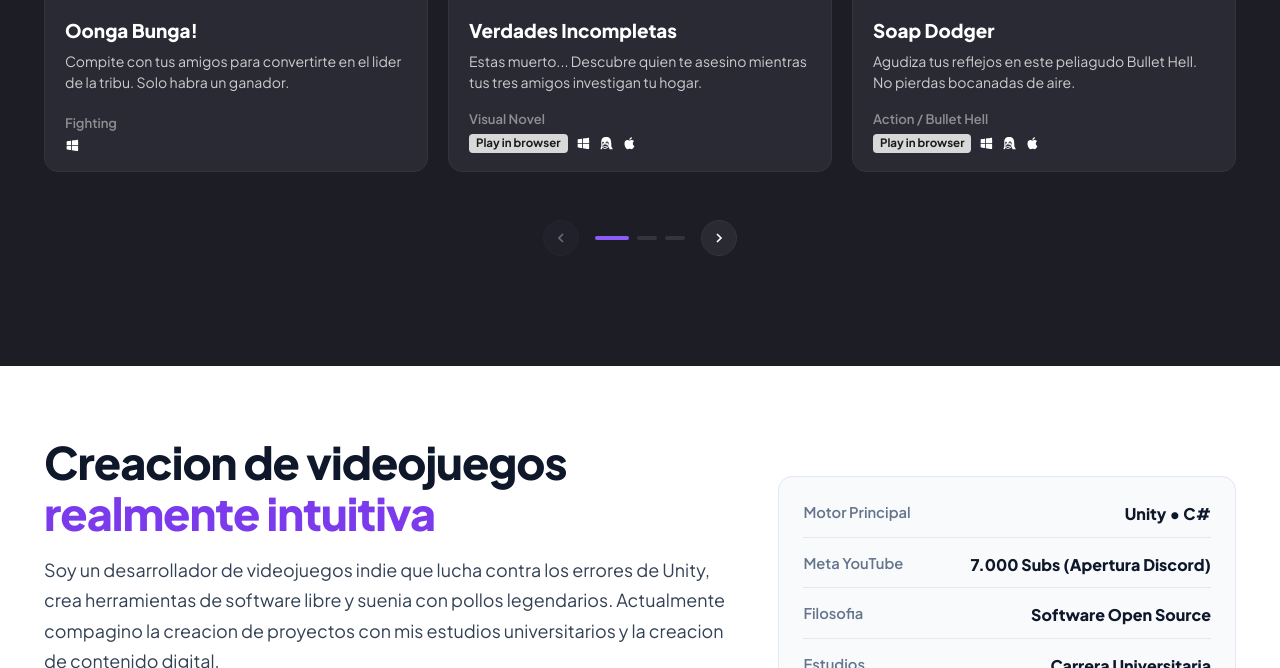
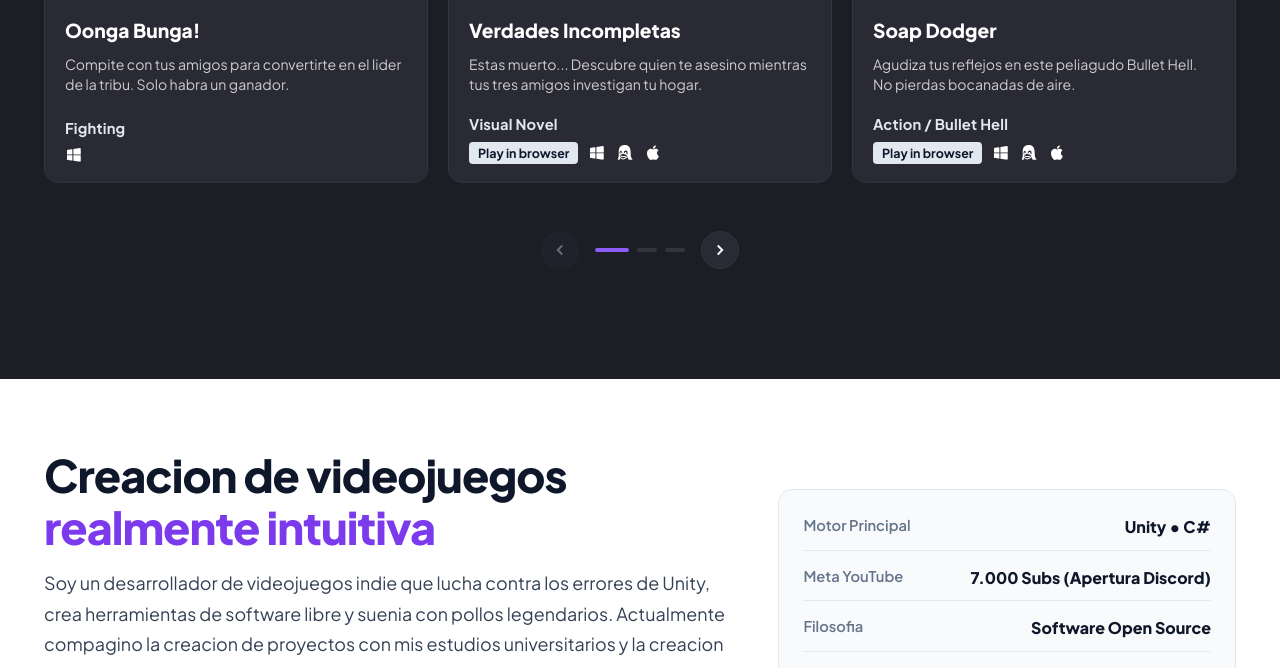
Before and after one commit to paucg06/Etern-Studio, a plain HTML site: page index.html in a window 1280 px wide. Shown: the part 1122-1790 px from the top of the page. Drawn offline with Linux system fonts and the light colour scheme; no server answers.

Commit message:
feat: increase platform icon size (18px) and genre text (0.92rem bold), ensure solid white action buttons, and enhance live thumbnail sync

```diff
--- a/index.html
+++ b/index.html
@@ -27,6 +27,7 @@
       --text-main: #FFFFFF;
       --text-muted: #CCCCCE;
       --text-dim: #8E8E93;
+      --text-genre: #E2E8F0;
 
       --accent-purple: #7C3AED;
       --accent-purple-light: #8B5CF6;
@@ -177,12 +178,13 @@
     }
 
     .btn-white {
-      background: #FFFFFF;
-      color: #0B121E;
+      background: #FFFFFF !important;
+      color: #0F172A !important;
+      border: 1px solid #E2E8F0;
     }
 
     .btn-white:hover {
-      background: #F1F5F9;
+      background: #F1F5F9 !important;
       transform: translateY(-1px);
     }
 
@@ -369,12 +371,12 @@
       padding: 18px 20px;
       display: flex;
       flex-direction: column;
-      gap: 6px;
+      gap: 8px;
       flex-grow: 1;
     }
 
     .game-item-title {
-      font-size: 1.18rem;
+      font-size: 1.2rem;
       font-weight: 800;
       color: #FFFFFF;
     }
@@ -389,52 +391,56 @@
       overflow: hidden;
     }
 
-    /* Itch.io Meta Badges & User Custom SVGs */
+    /* Itch.io Meta Badges con Iconos y Texto Aumentados */
     .itch-meta-container {
       margin-top: auto;
       padding-top: 10px;
       display: flex;
       flex-direction: column;
-      gap: 5px;
+      gap: 6px;
     }
 
     .itch-genre-label {
-      font-size: 0.82rem;
-      color: #8E8E93;
-      font-weight: 600;
+      font-size: 0.92rem;
+      color: var(--text-genre);
+      font-weight: 700;
+      letter-spacing: 0.2px;
     }
 
     .itch-platforms-row {
       display: flex;
       align-items: center;
-      gap: 8px;
+      gap: 10px;
       flex-wrap: wrap;
     }
 
     .badge-play-browser {
-      background: #d8d8d8;
-      color: #1a1a1a;
-      font-size: 0.72rem;
+      background: #E2E8F0;
+      color: #0F172A;
+      font-size: 0.78rem;
       font-weight: 700;
-      padding: 2px 7px;
+      padding: 3px 9px;
       border-radius: 4px;
       line-height: 1.3;
+      display: inline-flex;
+      align-items: center;
     }
 
     .itch-platform-svg {
-      width: 15px !important;
-      height: 15px !important;
-      max-width: 15px;
-      max-height: 15px;
+      width: 18px !important;
+      height: 18px !important;
+      max-width: 18px;
+      max-height: 18px;
       fill: #8E8E93;
       flex-shrink: 0;
       display: inline-block;
-      transition: fill 0.15s;
+      transition: fill 0.15s, transform 0.15s;
     }
 
     .game-card-item:hover .itch-platform-svg,
     .app-box-card:hover .itch-platform-svg {
       fill: #FFFFFF;
+      transform: scale(1.05);
     }
 
     /* Carousel Nav */
@@ -447,8 +453,8 @@
     }
 
     .carousel-arrow {
-      width: 36px;
-      height: 36px;
+      width: 38px;
+      height: 38px;
       border-radius: 50%;
       background: #2A2A35;
       border: 1px solid #34343C;
@@ -466,8 +472,8 @@
     }
 
     .carousel-arrow svg {
-      width: 16px !important;
-      height: 16px !important;
+      width: 18px !important;
+      height: 18px !important;
       stroke: #FFFFFF;
       stroke-width: 2.5;
       fill: none;
@@ -851,7 +857,7 @@
         </div>
       </section>
 
-      <!-- Carrusel de Juegos (Exacto al estilo Itch.io / GDevelop con tus SVG) -->
+      <!-- Carrusel de Juegos (Exacto al estilo Itch.io con iconos y textos ampliados) -->
       <section id="carousel-anchor" class="games-section">
         <div class="container">
           <h2 class="section-title-center">Juegos publicados</h2>
@@ -871,7 +877,7 @@
                   <div class="itch-meta-container">
                     <span class="itch-genre-label">Fighting</span>
                     <div class="itch-platforms-row">
-                      <svg class="itch-platform-svg" viewBox="0 0 90 90" width="15" height="15" preserveAspectRatio="xMidYMid meet" title="Windows"><g transform="translate(0,90) scale(0.1,-0.1)" fill="currentColor"><path d="M675 785 c-44 -7 -119 -18 -167 -25 l-88 -12 0 -134 0 -134 185 0 186 0 -3 157 c-3 132 -5 158 -18 159 -8 1 -51 -4 -95 -11z"/><path d="M220 721 l-115 -16 -3 -112 -3 -113 136 0 135 0 0 130 c0 118 -2 130 -17 129 -10 -1 -70 -9 -133 -18z"/><path d="M100 325 c0 -132 -14 -117 125 -135 44 -6 95 -13 113 -16 l32 -5 0 136 0 135 -135 0 -135 0 0 -115z"/><path d="M420 302 l0 -139 178 -24 c97 -14 180 -22 185 -19 4 4 6 76 5 161 l-3 154 -182 3 -183 2 0 -138z"/></g></svg>
+                      <svg class="itch-platform-svg" viewBox="0 0 90 90" width="18" height="18" preserveAspectRatio="xMidYMid meet" title="Windows"><g transform="translate(0,90) scale(0.1,-0.1)" fill="currentColor"><path d="M675 785 c-44 -7 -119 -18 -167 -25 l-88 -12 0 -134 0 -134 185 0 186 0 -3 157 c-3 132 -5 158 -18 159 -8 1 -51 -4 -95 -11z"/><path d="M220 721 l-115 -16 -3 -112 -3 -113 136 0 135 0 0 130 c0 118 -2 130 -17 129 -10 -1 -70 -9 -133 -18z"/><path d="M100 325 c0 -132 -14 -117 125 -135 44 -6 95 -13 113 -16 l32 -5 0 136 0 135 -135 0 -135 0 0 -115z"/><path d="M420 302 l0 -139 178 -24 c97 -14 180 -22 185 -19 4 4 6 76 5 161 l-3 154 -182 3 -183 2 0 -138z"/></g></svg>
                     </div>
                   </div>
                 </div>
@@ -890,9 +896,9 @@
                     <span class="itch-genre-label">Visual Novel</span>
                     <div class="itch-platforms-row">
                       <span class="badge-play-browser">Play in browser</span>
-                      <svg class="itch-platform-svg" viewBox="0 0 90 90" width="15" height="15" preserveAspectRatio="xMidYMid meet" title="Windows"><g transform="translate(0,90) scale(0.1,-0.1)" fill="currentColor"><path d="M675 785 c-44 -7 -119 -18 -167 -25 l-88 -12 0 -134 0 -134 185 0 186 0 -3 157 c-3 132 -5 158 -18 159 -8 1 -51 -4 -95 -11z"/><path d="M220 721 l-115 -16 -3 -112 -3 -113 136 0 135 0 0 130 c0 118 -2 130 -17 129 -10 -1 -70 -9 -133 -18z"/><path d="M100 325 c0 -132 -14 -117 125 -135 44 -6 95 -13 113 -16 l32 -5 0 136 0 135 -135 0 -135 0 0 -115z"/><path d="M420 302 l0 -139 178 -24 c97 -14 180 -22 185 -19 4 4 6 76 5 161 l-3 154 -182 3 -183 2 0 -138z"/></g></svg>
-                      <svg class="itch-platform-svg" viewBox="0 0 90 90" width="15" height="15" preserveAspectRatio="xMidYMid meet" title="Linux"><g transform="translate(0,90) scale(0.1,-0.1)" fill="currentColor"><path d="M350 837 c-170 -40 -225 -148 -213 -419 4 -112 3 -131 -21 -211 -14 -48 -26 -90 -26 -93 0 -3 21 -4 47 -2 l47 3 11 48 10 48 36 -31 c42 -34 79 -50 118 -50 28 0 184 70 213 97 15 13 17 12 23 -9 4 -13 14 -42 22 -65 l16 -43 97 0 98 0 -42 83 -43 82 -6 156 c-8 189 -27 264 -87 331 -22 25 -58 53 -81 62 -57 23 -152 28 -219 13z m199 -293 c19 -18 25 -36 28 -81 4 -67 -4 -85 -36 -76 -18 5 -21 10 -16 31 7 28 -10 78 -30 86 -19 7 -55 -22 -55 -45 0 -34 -44 -21 -48 14 -4 36 18 69 60 90 38 19 63 14 97 -19z m-265 -15 c28 -33 36 -89 12 -89 -7 0 -16 9 -19 20 -3 11 -13 23 -22 27 -27 10 -48 -25 -41 -69 7 -41 -6 -51 -24 -19 -23 43 -2 140 32 154 26 11 37 6 62 -24z m172 -153 c98 -44 109 -51 112 -69 5 -27 -15 -45 -100 -88 -109 -55 -139 -53 -218 12 -35 30 -60 58 -58 67 2 8 32 37 67 65 75 57 95 58 197 13z"/><path d="M223 315 c-20 -53 139 -84 255 -50 41 13 52 20 52 37 0 17 -4 19 -27 13 -64 -16 -199 -17 -237 -1 -32 13 -38 14 -43 1z"/></g></svg>
-                      <svg class="itch-platform-svg" viewBox="0 0 90 90" width="15" height="15" preserveAspectRatio="xMidYMid meet" title="macOS"><g transform="translate(0,90) scale(0.1,-0.1)" fill="currentColor"><path d="M556 829 c-58 -16 -129 -112 -112 -154 4 -11 12 -12 37 -5 61 18 114 89 107 142 -3 22 -6 24 -32 17z"/><path d="M265 641 c-78 -36 -115 -102 -115 -205 0 -88 31 -182 84 -253 56 -76 90 -92 149 -69 54 20 104 20 152 1 69 -29 134 18 191 137 l17 37 -41 40 c-47 46 -56 72 -50 142 4 39 12 57 38 84 29 30 32 36 19 51 -20 25 -89 54 -127 54 -18 0 -49 -7 -69 -15 -19 -8 -48 -15 -63 -15 -15 0 -44 7 -63 15 -47 19 -73 19 -122 -4z"/></g></svg>
+                      <svg class="itch-platform-svg" viewBox="0 0 90 90" width="18" height="18" preserveAspectRatio="xMidYMid meet" title="Windows"><g transform="translate(0,90) scale(0.1,-0.1)" fill="currentColor"><path d="M675 785 c-44 -7 -119 -18 -167 -25 l-88 -12 0 -134 0 -134 185 0 186 0 -3 157 c-3 132 -5 158 -18 159 -8 1 -51 -4 -95 -11z"/><path d="M220 721 l-115 -16 -3 -112 -3 -113 136 0 135 0 0 130 c0 118 -2 130 -17 129 -10 -1 -70 -9 -133 -18z"/><path d="M100 325 c0 -132 -14 -117 125 -135 44 -6 95 -13 113 -16 l32 -5 0 136 0 135 -135 0 -135 0 0 -115z"/><path d="M420 302 l0 -139 178 -24 c97 -14 180 -22 185 -19 4 4 6 76 5 161 l-3 154 -182 3 -183 2 0 -138z"/></g></svg>
+                      <svg class="itch-platform-svg" viewBox="0 0 90 90" width="18" height="18" preserveAspectRatio="xMidYMid meet" title="Linux"><g transform="translate(0,90) scale(0.1,-0.1)" fill="currentColor"><path d="M350 837 c-170 -40 -225 -148 -213 -419 4 -112 3 -131 -21 -211 -14 -48 -26 -90 -26 -93 0 -3 21 -4 47 -2 l47 3 11 48 10 48 36 -31 c42 -34 79 -50 118 -50 28 0 184 70 213 97 15 13 17 12 23 -9 4 -13 14 -42 22 -65 l16 -43 97 0 98 0 -42 83 -43 82 -6 156 c-8 189 -27 264 -87 331 -22 25 -58 53 -81 62 -57 23 -152 28 -219 13z m199 -293 c19 -18 25 -36 28 -81 4 -67 -4 -85 -36 -76 -18 5 -21 10 -16 31 7 28 -10 78 -30 86 -19 7 -55 -22 -55 -45 0 -34 -44 -21 -48 14 -4 36 18 69 60 90 38 19 63 14 97 -19z m-265 -15 c28 -33 36 -89 12 -89 -7 0 -16 9 -19 20 -3 11 -13 23 -22 27 -27 10 -48 -25 -41 -69 7 -41 -6 -51 -24 -19 -23 43 -2 140 32 154 26 11 37 6 62 -24z m172 -153 c98 -44 109 -51 112 -69 5 -27 -15 -45 -100 -88 -109 -55 -139 -53 -218 12 -35 30 -60 58 -58 67 2 8 32 37 67 65 75 57 95 58 197 13z"/><path d="M223 315 c-20 -53 139 -84 255 -50 41 13 52 20 52 37 0 17 -4 19 -27 13 -64 -16 -199 -17 -237 -1 -32 13 -38 14 -43 1z"/></g></svg>
+                      <svg class="itch-platform-svg" viewBox="0 0 90 90" width="18" height="18" preserveAspectRatio="xMidYMid meet" title="macOS"><g transform="translate(0,90) scale(0.1,-0.1)" fill="currentColor"><path d="M556 829 c-58 -16 -129 -112 -112 -154 4 -11 12 -12 37 -5 61 18 114 89 107 142 -3 22 -6 24 -32 17z"/><path d="M265 641 c-78 -36 -115 -102 -115 -205 0 -88 31 -182 84 -253 56 -76 90 -92 149 -69 54 20 104 20 152 1 69 -29 134 18 191 137 l17 37 -41 40 c-47 46 -56 72 -50 142 4 39 12 57 38 84 29 30 32 36 19 51 -20 25 -89 54 -127 54 -18 0 -49 -7 -69 -15 -19 -8 -48 -15 -63 -15 -15 0 -44 7 -63 15 -47 19 -73 19 -122 -4z"/></g></svg>
                     </div>
                   </div>
                 </div>
@@ -911,9 +917,9 @@
                     <span class="itch-genre-label">Action / Bullet Hell</span>
                     <div class="itch-platforms-row">
                       <span class="badge-play-browser">Play in browser</span>
-                      <svg class="itch-platform-svg" viewBox="0 0 90 90" width="15" height="15" preserveAspectRatio="xMidYMid meet" title="Windows"><g transform="translate(0,90) scale(0.1,-0.1)" fill="currentColor"><path d="M675 785 c-44 -7 -119 -18 -167 -25 l-88 -12 0 -134 0 -134 185 0 186 0 -3 157 c-3 132 -5 158 -18 159 -8 1 -51 -4 -95 -11z"/><path d="M220 721 l-115 -16 -3 -112 -3 -113 136 0 135 0 0 130 c0 118 -2 130 -17 129 -10 -1 -70 -9 -133 -18z"/><path d="M100 325 c0 -132 -14 -117 125 -135 44 -6 95 -13 113 -16 l32 -5 0 136 0 135 -135 0 -135 0 0 -115z"/><path d="M420 302 l0 -139 178 -24 c97 -14 180 -22 185 -19 4 4 6 76 5 161 l-3 154 -182 3 -183 2 0 -138z"/></g></svg>
-                      <svg class="itch-platform-svg" viewBox="0 0 90 90" width="15" height="15" preserveAspectRatio="xMidYMid meet" title="Linux"><g transform="translate(0,90) scale(0.1,-0.1)" fill="currentColor"><path d="M350 837 c-170 -40 -225 -148 -213 -419 4 -112 3 -131 -21 -211 -14 -48 -26 -90 -26 -93 0 -3 21 -4 47 -2 l47 3 11 48 10 48 36 -31 c42 -34 79 -50 118 -50 28 0 184 70 213 97 15 13 17 12 23 -9 4 -13 14 -42 22 -65 l16 -43 97 0 98 0 -42 83 -43 82 -6 156 c-8 189 -27 264 -87 331 -22 25 -58 53 -81 62 -57 23 -152 28 -219 13z m199 -293 c19 -18 25 -36 28 -81 4 -67 -4 -85 -36 -76 -18 5 -21 10 -16 31 7 28 -10 78 -30 86 -19 7 -55 -22 -55 -45 0 -34 -44 -21 -48 14 -4 36 18 69 60 90 38 19 63 14 97 -19z m-265 -15 c28 -33 36 -89 12 -89 -7 0 -16 9 -19 20 -3 11 -13 23 -22 27 -27 10 -48 -25 -41 -69 7 -41 -6 -51 -24 -19 -23 43 -2 140 32 154 26 11 37 6 62 -24z m172 -153 c98 -44 109 -51 112 -69 5 -27 -15 -45 -100 -88 -109 -55 -139 -53 -218 12 -35 30 -60 58 -58 67 2 8 32 37 67 65 75 57 95 58 197 13z"/><path d="M223 315 c-20 -53 139 -84 255 -50 41 13 52 20 52 37 0 17 -4 19 -27 13 -64 -16 -199 -17 -237 -1 -32 13 -38 14 -43 1z"/></g></svg>
-                      <svg class="itch-platform-svg" viewBox="0 0 90 90" width="15" height="15" preserveAspectRatio="xMidYMid meet" title="macOS"><g transform="translate(0,90) scale(0.1,-0.1)" fill="currentColor"><path d="M556 829 c-58 -16 -129 -112 -112 -154 4 -11 12 -12 37 -5 61 18 114 89 107 142 -3 22 -6 24 -32 17z"/><path d="M265 641 c-78 -36 -115 -102 -115 -205 0 -88 31 -182 84 -253 56 -76 90 -92 149 -69 54 20 104 20 152 1 69 -29 134 18 191 137 l17 37 -41 40 c-47 46 -56 72 -50 142 4 39 12 57 38 84 29 30 32 36 19 51 -20 25 -89 54 -127 54 -18 0 -49 -7 -69 -15 -19 -8 -48 -15 -63 -15 -15 0 -44 7 -63 15 -47 19 -73 19 -122 -4z"/></g></svg>
+                      <svg class="itch-platform-svg" viewBox="0 0 90 90" width="18" height="18" preserveAspectRatio="xMidYMid meet" title="Windows"><g transform="translate(0,90) scale(0.1,-0.1)" fill="currentColor"><path d="M675 785 c-44 -7 -119 -18 -167 -25 l-88 -12 0 -134 0 -134 185 0 186 0 -3 157 c-3 132 -5 158 -18 159 -8 1 -51 -4 -95 -11z"/><path d="M220 721 l-115 -16 -3 -112 -3 -113 136 0 135 0 0 130 c0 118 -2 130 -17 129 -10 -1 -70 -9 -133 -18z"/><path d="M100 325 c0 -132 -14 -117 125 -135 44 -6 95 -13 113 -16 l32 -5 0 136 0 135 -135 0 -135 0 0 -115z"/><path d="M420 302 l0 -139 178 -24 c97 -14 180 -22 185 -19 4 4 6 76 5 161 l-3 154 -182 3 -183 2 0 -138z"/></g></svg>
+                      <svg class="itch-platform-svg" viewBox="0 0 90 90" width="18" height="18" preserveAspectRatio="xMidYMid meet" title="Linux"><g transform="translate(0,90) scale(0.1,-0.1)" fill="currentColor"><path d="M350 837 c-170 -40 -225 -148 -213 -419 4 -112 3 -131 -21 -211 -14 -48 -26 -90 -26 -93 0 -3 21 -4 47 -2 l47 3 11 48 10 48 36 -31 c42 -34 79 -50 118 -50 28 0 184 70 213 97 15 13 17 12 23 -9 4 -13 14 -42 22 -65 l16 -43 97 0 98 0 -42 83 -43 82 -6 156 c-8 189 -27 264 -87 331 -22 25 -58 53 -81 62 -57 23 -152 28 -219 13z m199 -293 c19 -18 25 -36 28 -81 4 -67 -4 -85 -36 -76 -18 5 -21 10 -16 31 7 28 -10 78 -30 86 -19 7 -55 -22 -55 -45 0 -34 -44 -21 -48 14 -4 36 18 69 60 90 38 19 63 14 97 -19z m-265 -15 c28 -33 36 -89 12 -89 -7 0 -16 9 -19 20 -3 11 -13 23 -22 27 -27 10 -48 -25 -41 -69 7 -41 -6 -51 -24 -19 -23 43 -2 140 32 154 26 11 37 6 62 -24z m172 -153 c98 -44 109 -51 112 -69 5 -27 -15 -45 -100 -88 -109 -55 -139 -53 -218 12 -35 30 -60 58 -58 67 2 8 32 37 67 65 75 57 95 58 197 13z"/><path d="M223 315 c-20 -53 139 -84 255 -50 41 13 52 20 52 37 0 17 -4 19 -27 13 -64 -16 -199 -17 -237 -1 -32 13 -38 14 -43 1z"/></g></svg>
+                      <svg class="itch-platform-svg" viewBox="0 0 90 90" width="18" height="18" preserveAspectRatio="xMidYMid meet" title="macOS"><g transform="translate(0,90) scale(0.1,-0.1)" fill="currentColor"><path d="M556 829 c-58 -16 -129 -112 -112 -154 4 -11 12 -12 37 -5 61 18 114 89 107 142 -3 22 -6 24 -32 17z"/><path d="M265 641 c-78 -36 -115 -102 -115 -205 0 -88 31 -182 84 -253 56 -76 90 -92 149 -69 54 20 104 20 152 1 69 -29 134 18 191 137 l17 37 -41 40 c-47 46 -56 72 -50 142 4 39 12 57 38 84 29 30 32 36 19 51 -20 25 -89 54 -127 54 -18 0 -49 -7 -69 -15 -19 -8 -48 -15 -63 -15 -15 0 -44 7 -63 15 -47 19 -73 19 -122 -4z"/></g></svg>
                     </div>
                   </div>
                 </div>
@@ -961,11 +967,11 @@
           <!-- Controles del Carrusel -->
           <div class="carousel-nav-bar">
             <button id="carouselPrev" class="carousel-arrow" aria-label="Anterior">
-              <svg width="16" height="16" viewBox="0 0 24 24"><path d="M15 18l-6-6 6-6"/></svg>
+              <svg width="18" height="18" viewBox="0 0 24 24"><path d="M15 18l-6-6 6-6"/></svg>
             </button>
             <div id="carouselPills" class="carousel-pills"></div>
             <button id="carouselNext" class="carousel-arrow" aria-label="Siguiente">
-              <svg width="16" height="16" viewBox="0 0 24 24"><path d="M9 18l6-6-6-6"/></svg>
+              <svg width="18" height="18" viewBox="0 0 24 24"><path d="M9 18l6-6-6-6"/></svg>
             </button>
           </div>
         </div>
@@ -1075,9 +1081,9 @@
 
                 <div class="app-platforms-badge-row">
                   <div class="itch-platforms-row">
-                    <svg class="itch-platform-svg" viewBox="0 0 90 90" width="15" height="15" preserveAspectRatio="xMidYMid meet" title="Windows"><g transform="translate(0,90) scale(0.1,-0.1)" fill="currentColor"><path d="M675 785 c-44 -7 -119 -18 -167 -25 l-88 -12 0 -134 0 -134 185 0 186 0 -3 157 c-3 132 -5 158 -18 159 -8 1 -51 -4 -95 -11z"/><path d="M220 721 l-115 -16 -3 -112 -3 -113 136 0 135 0 0 130 c0 118 -2 130 -17 129 -10 -1 -70 -9 -133 -18z"/><path d="M100 325 c0 -132 -14 -117 125 -135 44 -6 95 -13 113 -16 l32 -5 0 136 0 135 -135 0 -135 0 0 -115z"/><path d="M420 302 l0 -139 178 -24 c97 -14 180 -22 185 -19 4 4 6 76 5 161 l-3 154 -182 3 -183 2 0 -138z"/></g></svg>
-                    <svg class="itch-platform-svg" viewBox="0 0 90 90" width="15" height="15" preserveAspectRatio="xMidYMid meet" title="Linux"><g transform="translate(0,90) scale(0.1,-0.1)" fill="currentColor"><path d="M350 837 c-170 -40 -225 -148 -213 -419 4 -112 3 -131 -21 -211 -14 -48 -26 -90 -26 -93 0 -3 21 -4 47 -2 l47 3 11 48 10 48 36 -31 c42 -34 79 -50 118 -50 28 0 184 70 213 97 15 13 17 12 23 -9 4 -13 14 -42 22 -65 l16 -43 97 0 98 0 -42 83 -43 82 -6 156 c-8 189 -27 264 -87 331 -22 25 -58 53 -81 62 -57 23 -152 28 -219 13z m199 -293 c19 -18 25 -36 28 -81 4 -67 -4 -85 -36 -76 -18 5 -21 10 -16 31 7 28 -10 78 -30 86 -19 7 -55 -22 -55 -45 0 -34 -44 -21 -48 14 -4 36 18 69 60 90 38 19 63 14 97 -19z m-265 -15 c28 -33 36 -89 12 -89 -7 0 -16 9 -19 20 -3 11 -13 23 -22 27 -27 10 -48 -25 -41 -69 7 -41 -6 -51 -24 -19 -23 43 -2 140 32 154 26 11 37 6 62 -24z m172 -153 c98 -44 109 -51 112 -69 5 -27 -15 -45 -100 -88 -109 -55 -139 -53 -218 12 -35 30 -60 58 -58 67 2 8 32 37 67 65 75 57 95 58 197 13z"/><path d="M223 315 c-20 -53 139 -84 255 -50 41 13 52 20 52 37 0 17 -4 19 -27 13 -64 -16 -199 -17 -237 -1 -32 13 -38 14 -43 1z"/></g></svg>
-                    <svg class="itch-platform-svg" viewBox="0 0 90 90" width="15" height="15" preserveAspectRatio="xMidYMid meet" title="macOS"><g transform="translate(0,90) scale(0.1,-0.1)" fill="currentColor"><path d="M556 829 c-58 -16 -129 -112 -112 -154 4 -11 12 -12 37 -5 61 18 114 89 107 142 -3 22 -6 24 -32 17z"/><path d="M265 641 c-78 -36 -115 -102 -115 -205 0 -88 31 -182 84 -253 56 -76 90 -92 149 -69 54 20 104 20 152 1 69 -29 134 18 191 137 l17 37 -41 40 c-47 46 -56 72 -50 142 4 39 12 57 38 84 29 30 32 36 19 51 -20 25 -89 54 -127 54 -18 0 -49 -7 -69 -15 -19 -8 -48 -15 -63 -15 -15 0 -44 7 -63 15 -47 19 -73 19 -122 -4z"/></g></svg>
+                    <svg class="itch-platform-svg" viewBox="0 0 90 90" width="18" height="18" preserveAspectRatio="xMidYMid meet" title="Windows"><g transform="translate(0,90) scale(0.1,-0.1)" fill="currentColor"><path d="M675 785 c-44 -7 -119 -18 -167 -25 l-88 -12 0 -134 0 -134 185 0 186 0 -3 157 c-3 132 -5 158 -18 159 -8 1 -51 -4 -95 -11z"/><path d="M220 721 l-115 -16 -3 -112 -3 -113 136 0 135 0 0 130 c0 118 -2 130 -17 129 -10 -1 -70 -9 -133 -18z"/><path d="M100 325 c0 -132 -14 -117 125 -135 44 -6 95 -13 113 -16 l32 -5 0 136 0 135 -135 0 -135 0 0 -115z"/><path d="M420 302 l0 -139 178 -24 c97 -14 180 -22 185 -19 4 4 6 76 5 161 l-3 154 -182 3 -183 2 0 -138z"/></g></svg>
+                    <svg class="itch-platform-svg" viewBox="0 0 90 90" width="18" height="18" preserveAspectRatio="xMidYMid meet" title="Linux"><g transform="translate(0,90) scale(0.1,-0.1)" fill="currentColor"><path d="M350 837 c-170 -40 -225 -148 -213 -419 4 -112 3 -131 -21 -211 -14 -48 -26 -90 -26 -93 0 -3 21 -4 47 -2 l47 3 11 48 10 48 36 -31 c42 -34 79 -50 118 -50 28 0 184 70 213 97 15 13 17 12 23 -9 4 -13 14 -42 22 -65 l16 -43 97 0 98 0 -42 83 -43 82 -6 156 c-8 189 -27 264 -87 331 -22 25 -58 53 -81 62 -57 23 -152 28 -219 13z m199 -293 c19 -18 25 -36 28 -81 4 -67 -4 -85 -36 -76 -18 5 -21 10 -16 31 7 28 -10 78 -30 86 -19 7 -55 -22 -55 -45 0 -34 -44 -21 -48 14 -4 36 18 69 60 90 38 19 63 14 97 -19z m-265 -15 c28 -33 36 -89 12 -89 -7 0 -16 9 -19 20 -3 11 -13 23 -22 27 -27 10 -48 -25 -41 -69 7 -41 -6 -51 -24 -19 -23 43 -2 140 32 154 26 11 37 6 62 -24z m172 -153 c98 -44 109 -51 112 -69 5 -27 -15 -45 -100 -88 -109 -55 -139 -53 -218 12 -35 30 -60 58 -58 67 2 8 32 37 67 65 75 57 95 58 197 13z"/><path d="M223 315 c-20 -53 139 -84 255 -50 41 13 52 20 52 37 0 17 -4 19 -27 13 -64 -16 -199 -17 -237 -1 -32 13 -38 14 -43 1z"/></g></svg>
+                    <svg class="itch-platform-svg" viewBox="0 0 90 90" width="18" height="18" preserveAspectRatio="xMidYMid meet" title="macOS"><g transform="translate(0,90) scale(0.1,-0.1)" fill="currentColor"><path d="M556 829 c-58 -16 -129 -112 -112 -154 4 -11 12 -12 37 -5 61 18 114 89 107 142 -3 22 -6 24 -32 17z"/><path d="M265 641 c-78 -36 -115 -102 -115 -205 0 -88 31 -182 84 -253 56 -76 90 -92 149 -69 54 20 104 20 152 1 69 -29 134 18 191 137 l17 37 -41 40 c-47 46 -56 72 -50 142 4 39 12 57 38 84 29 30 32 36 19 51 -20 25 -89 54 -127 54 -18 0 -49 -7 -69 -15 -19 -8 -48 -15 -63 -15 -15 0 -44 7 -63 15 -47 19 -73 19 -122 -4z"/></g></svg>
                   </div>
                   <a href="https://github.com/paucg06/Etern-Notes/releases" target="_blank" rel="noopener" class="app-action-link">Descargar &rarr;</a>
                 </div>
```
Also changed, not shown: script.js (+6 -7 lines).
